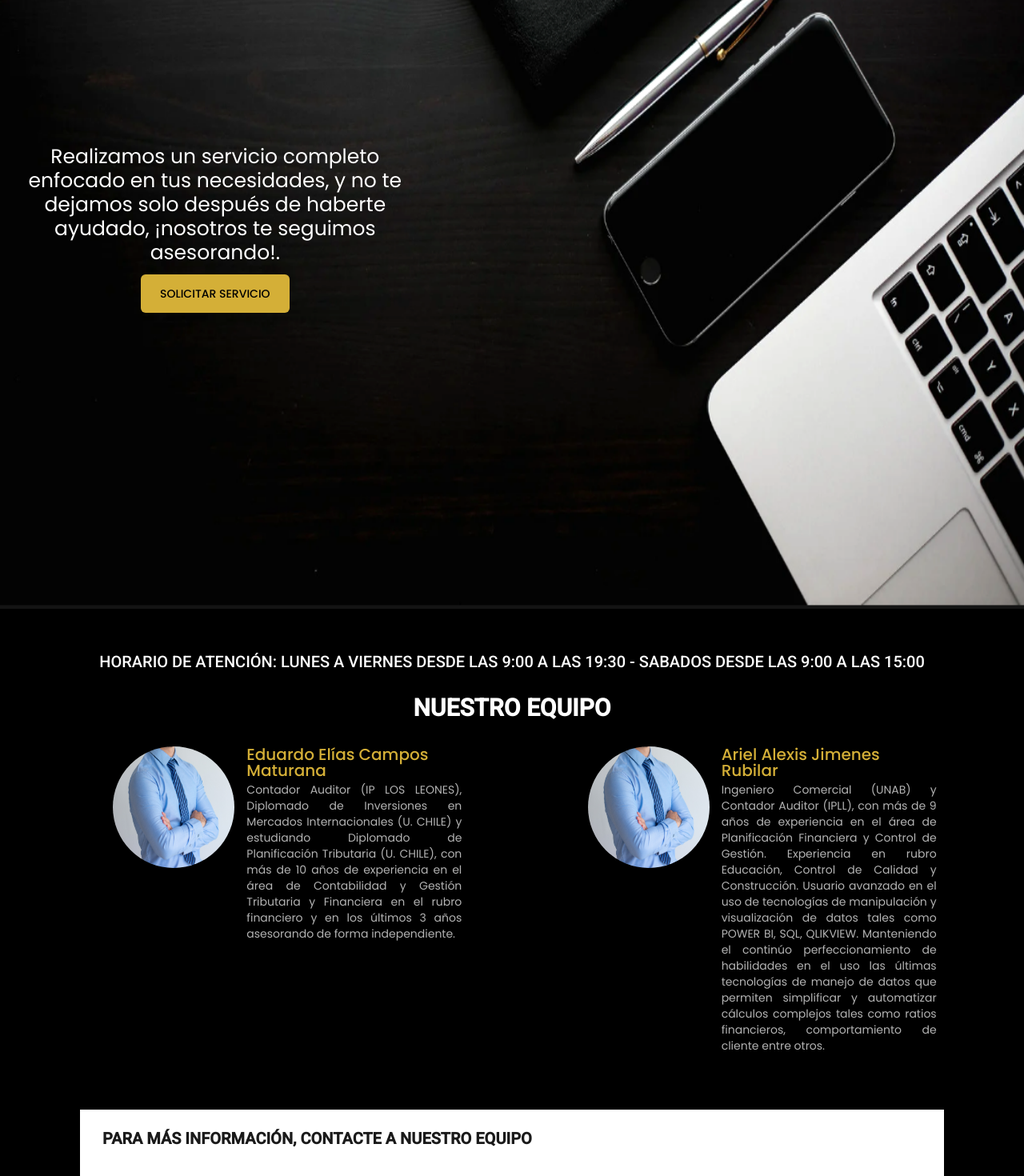
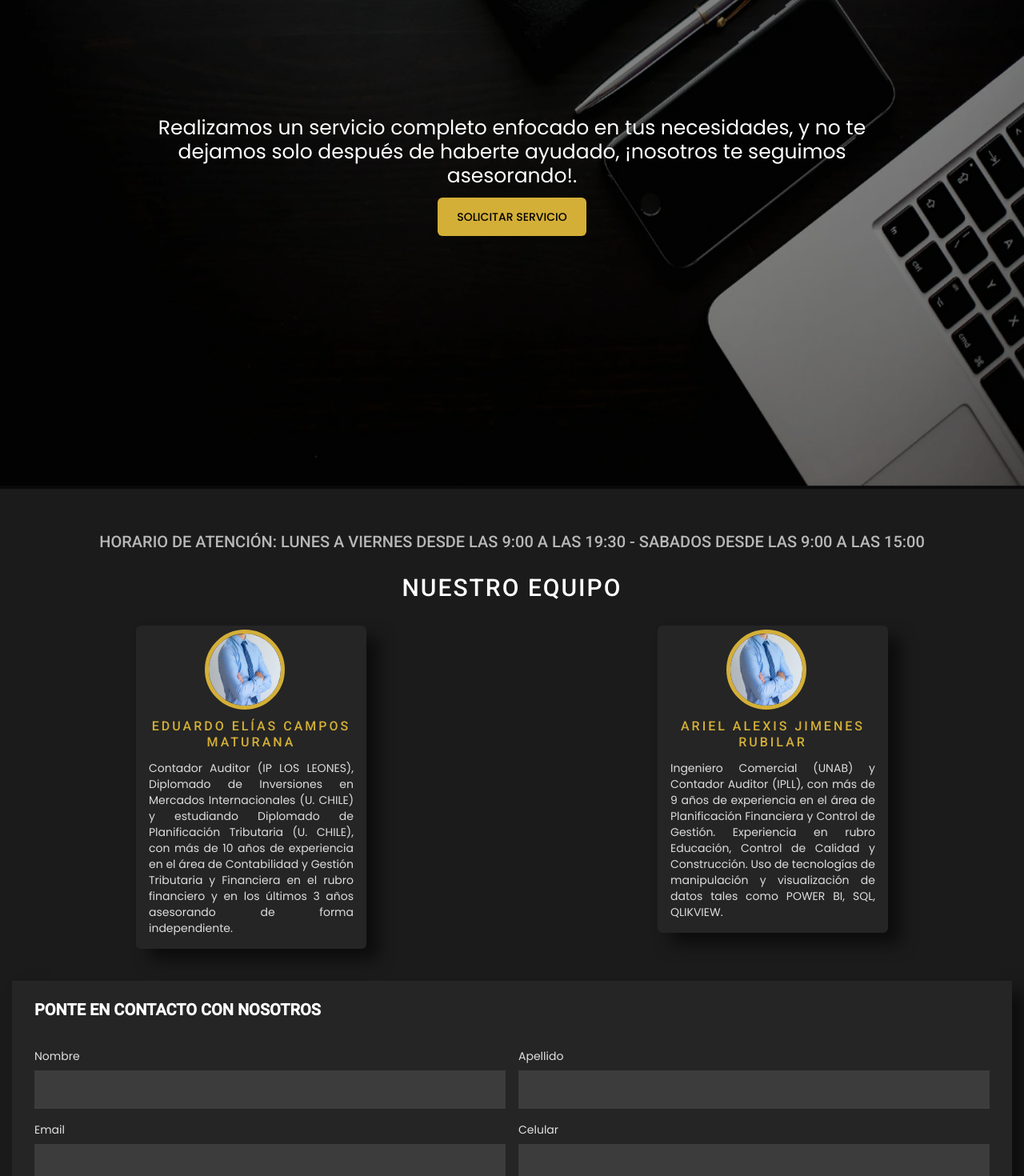
Before and after one commit to GEFR00/JCAsociados, an Angular app in the folder webPage/: page / in a window 1280 px wide. Shown: the part 300-1770 px from the top of the page at 80% size. Built offline with nearby package versions, Linux system fonts and the light colour scheme.

Commit message:
cambios nuevos

```diff
--- a/webPage/src/app/layout/form/form.component.css
+++ b/webPage/src/app/layout/form/form.component.css
@@ -1,13 +1,15 @@
 form {
-    background-color: #ffff;
-    margin-left: 100px;
-    margin-right: 100px;
+    background-color: rgb(37, 37, 37);
+    box-shadow: 16px 14px 20px #0000008c;
+    margin-left: 15px;
+    margin-right: 15px;
     margin-top: 30px;
     padding: 20px;
 }
 
 #titulo-form {
     font-weight: 800;
+    color: #ffff;
 }
 
 #btn-form-send {
@@ -24,3 +26,18 @@ form {
     border-color: #D4AF37;
     border-width: 1px;
 }
+
+input {
+    background-color: rgb(60, 60, 60);
+    color: rgb(225, 225, 225);
+}
+
+textarea {
+    background-color: rgb(60, 60, 60);
+    color: rgb(225, 225, 225);
+
+}
+
+label {
+    color: rgb(225, 225, 225);
+}
--- a/webPage/src/app/layout/form/form.component.html
+++ b/webPage/src/app/layout/form/form.component.html
@@ -1,29 +1,29 @@
-<form class="row g-3">
-  <h2 id="titulo-form">Para más información, contacte a nuestro equipo</h2>
+<form action="https://formsubmit.co/contacto@jcasociadospa.cl" method="POST" class="row g-3">
+  <h2 id="titulo-form">Ponte en contacto con nosotros</h2>
     <div class="col-md-6">
     <!-- Nombre -->
       <label for="name" class="form-label">Nombre</label>
-      <input type="text" class="form-control" id="name">
+      <input type="text" class="form-control" id="name" name="name">
     </div>
     <!-- Apellido -->
     <div class="col-md-6">
       <label for="lastname" class="form-label">Apellido</label>
-      <input type="text" class="form-control" id="lastname">
+      <input type="text" class="form-control" id="lastname" name="lastname">
     </div>
     <!-- Email -->
     <div class="col-md-6">
         <label for="inputEmail4" class="form-label">Email</label>
-        <input type="email" class="form-control" id="inputEmail4">
+        <input type="email" class="form-control" id="inputEmail4" name="email">
     </div>
     <!-- Celular: editar -->
     <div class="col-md-6">
       <label for="cellphone" class="form-label">Celular</label>
-      <input type="text" class="form-control" id="cellphone">
+      <input type="text" class="form-control" id="cellphone" name="phone">
     </div>
     <!-- Mensaje -->
     <div class="mb-3">
         <label for="exampleFormControlTextarea1" class="form-label">Mensaje</label>
-        <textarea class="form-control" id="exampleFormControlTextarea1" rows="3"></textarea>
+        <textarea class="form-control" id="exampleFormControlTextarea1" rows="3" name="message"></textarea>
     </div>
     <!-- Boton enviar -->
     <div class="col-12 mb-0">
--- a/webPage/src/app/pages/home/home.component.css
+++ b/webPage/src/app/pages/home/home.component.css
@@ -1,5 +1,5 @@
 .home {
-    background-color: black;
+    background-color: rgb(27, 27, 27);
 }
 
 #carouselExampleSlidesOnly {
@@ -25,13 +25,15 @@ button {
 .carousel-caption {
     color: #ffff;
     font-size: 25px;
-    right: 58%;
-    text-align: center;
-    max-width: 600px;
-    left: auto;
-    top: 50%;
-    transform: translateY(-50%);
-    bottom: initial;
+    margin-top: 25px;
+    display: flex;
+    flex-direction: column;
+    align-items: center;
+    justify-content: center;
+    bottom: 37%;
+    margin: auto;
+    line-height: 30px;
+
 }
 
 #carousel-text {
@@ -39,7 +41,10 @@ button {
 }
 
 #imagen-home {
-    height: 950px;
+    height: 800px;
+    -webkit-filter: brightness(0.5);
+    filter: blur(2px);
+    filter: brightness(0.5);
 }
 
 .horario {
@@ -49,42 +54,59 @@ button {
     justify-content: center;
 }
 
-#horario-home {
-    color: #ffff;
-    text-align: center;
-}
-
-.example-card {
-    max-width: 500px;
-    margin-bottom: 8px;
-    background-color: black;
-
-}
-
-.example-card .img-card {
-    border-radius:150px;
-}
-
-mat-card-title {
-    color: #D4AF37;
-    margin-left: 15px;
-
-}
-
-mat-card-subtitle {
-    text-align: justify;
-    margin-left: 15px;
-}
-
-
-#equipo-header {
+#equipo {
     margin-top: 10px;
+    color: white;
     display: flex;
     flex-direction: column;
     align-items: center;
     justify-content: center;
-    color: #ffff;
-    font-weight: 800;
     font-size: 30px;
+    letter-spacing: 2px;
+}
+
+#horario-home {
+    color: rgb(184, 184, 184);
+    text-align: center;
+}
+
+
+.card {
+    margin-top: 15px;
+    background-color: rgb(37, 37, 37);
+    margin-bottom: 10px;
+    box-shadow: 16px 14px 20px #0000008c;
 
 }
+
+.card img {
+    position: relative;
+    width: 100px;
+    height: 100px;
+    border: 5px solid #D4AF37;
+    overflow: hidden;
+    top: 5px;
+    left: 30%;
+    border-radius: 50%;
+    -webkit-border-radius: 50%;
+    -moz-border-radius: 50%;
+    -ms-border-radius: 50%;
+    -o-border-radius: 50%;
+    transition: 5s;
+    -webkit-transition: 5s;
+    -moz-transition: 5s;
+    -ms-transition: 5s;
+    -o-transition: 5s;
+}
+
+.card .card-text {
+    text-align: justify;
+    color: rgb(221, 221, 221);
+}
+
+.card h5 {
+    color: #D4AF37;
+    font-size: 16px;
+    font-weight: 500;
+    text-align: center;
+}
--- a/webPage/src/app/pages/home/home.component.html
+++ b/webPage/src/app/pages/home/home.component.html
@@ -5,9 +5,9 @@
       <div class="carousel-item active">
         <!-- Imagen -->
         <img id="imagen-home" src=".\assets\imgs\home-img.png" class="d-block w-100" alt="...">
-          <div class="carousel-caption">
+          <div class="carousel-caption text-sm-left">
             <!-- Párrafo -->
-            <p id="carousel-text">
+            <p id="carousel-text ">
               Realizamos un servicio completo enfocado en tus necesidades,
               y no te dejamos solo después de haberte ayudado,
               ¡nosotros te seguimos asesorando!.</p>
@@ -17,12 +17,44 @@
       </div>
     </div>
   </div>
+
   <!-- Horario -->
   <div class="horario">
     <h2 id="horario-home">Horario de atención: Lunes a Viernes desde las 9:00 a las 19:30 - Sabados desde las 9:00 a las 15:00</h2>
   </div>
 
-    <div class="equipo-home" fxLayout="column">
+  <!-- Equipo -->
+  <h2 id="equipo">Nuestro equipo</h2>
+
+  <div class="row" id="tarjetas">
+    <div class="col-md-6">
+      <div class="card mx-auto" style="width: 18rem;">
+      <img class="card-img-top" src="../../../assets/imgs/img1.jpg" alt="Card image cap">
+        <div class="card-body">
+          <h5 class="card-title">Eduardo Elías Campos Maturana</h5>
+          <p class="card-text ">Contador Auditor (IP LOS LEONES), Diplomado de Inversiones en Mercados Internacionales
+            (U. CHILE) y estudiando Diplomado de Planificación Tributaria (U. CHILE),
+            con más de 10 años de experiencia en el área de Contabilidad y  Gestión Tributaria y Financiera en el
+            rubro financiero y en los últimos 3 años  asesorando de forma independiente.</p>
+        </div>
+      </div>
+    </div>
+    <div class="col-md-6">
+      <div class="card mx-auto" style="width: 18rem;">
+      <img class="card-img-top" src="../../../assets/imgs/img1.jpg" alt="Card image cap">
+        <div class="card-body">
+          <h5 class="card-title">Ariel Alexis Jimenes Rubilar</h5>
+          <p class="card-text">Ingeniero Comercial (UNAB) y Contador Auditor (IPLL), con más de 9 años de experiencia
+            en el área de Planificación Financiera y Control de Gestión. Experiencia en rubro Educación,
+            Control de Calidad y Construcción. Uso de tecnologías de manipulación y
+            visualización de datos tales como POWER BI, SQL, QLIKVIEW.</p>
+        </div>
+      </div>
+    </div>
+
+  </div>
+
+    <!-- <div class="equipo-home" fxLayout="column">
       <h1 id="equipo-header">Nuestro equipo</h1>
       <div  fxLayout="row" fxLayoutAlign="space-evenly">
         <mat-card class="example-card">
@@ -58,7 +90,7 @@
           </mat-card-content>
         </mat-card>
       </div>
-    </div>
+    </div> -->
 
     <!-- Formulario -->
     <div id="app-form">
--- a/webPage/src/styles.css
+++ b/webPage/src/styles.css
@@ -7,5 +7,5 @@
 }
 
 body {
-    background-color: black;
+    background-color: rgb(0, 0, 0);
 }
```
